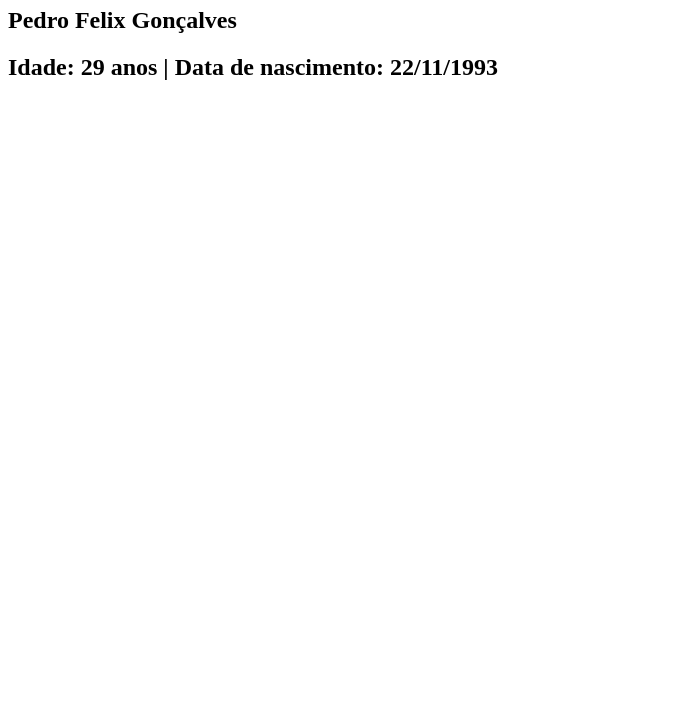
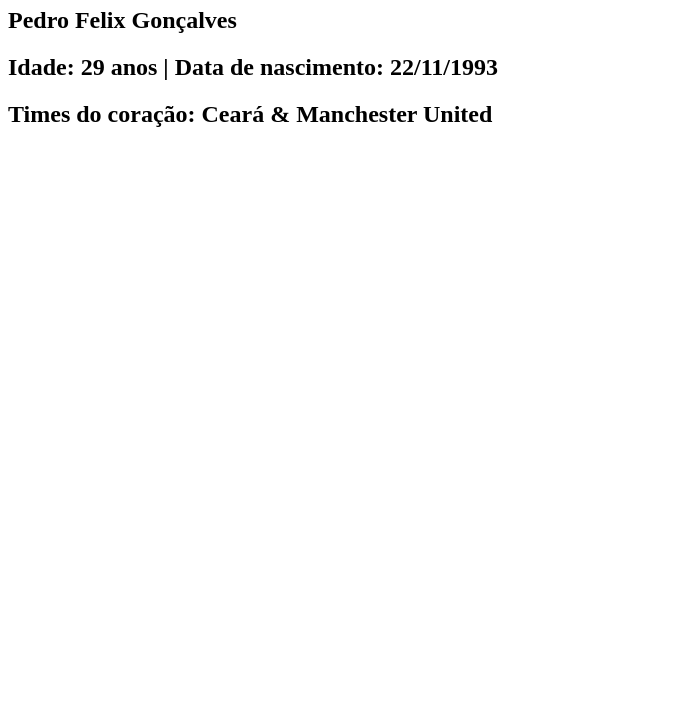
Before and after one commit to pedrofeliix/portfolio-web, a plain HTML site: page index.html in a window 1280 px wide. Shown: the part 73-800 px from the top of the page, without its empty margins (0-678 px from the left). Drawn offline with Linux system fonts and the light colour scheme.

Commit message:
adicionado clube do coração

```diff
--- a/index.html
+++ b/index.html
@@ -8,5 +8,6 @@
         <h1>SEJA BEM VINDO AO MEU PORTFOLIO!</h1>
         <h2>Pedro Felix Gonçalves</h2>
         <h2>Idade: 29 anos | Data de nascimento: 22/11/1993</h2>
+        <h2>Times do coração: Ceará & Manchester United</h2>
     </body>
 </html>
```
